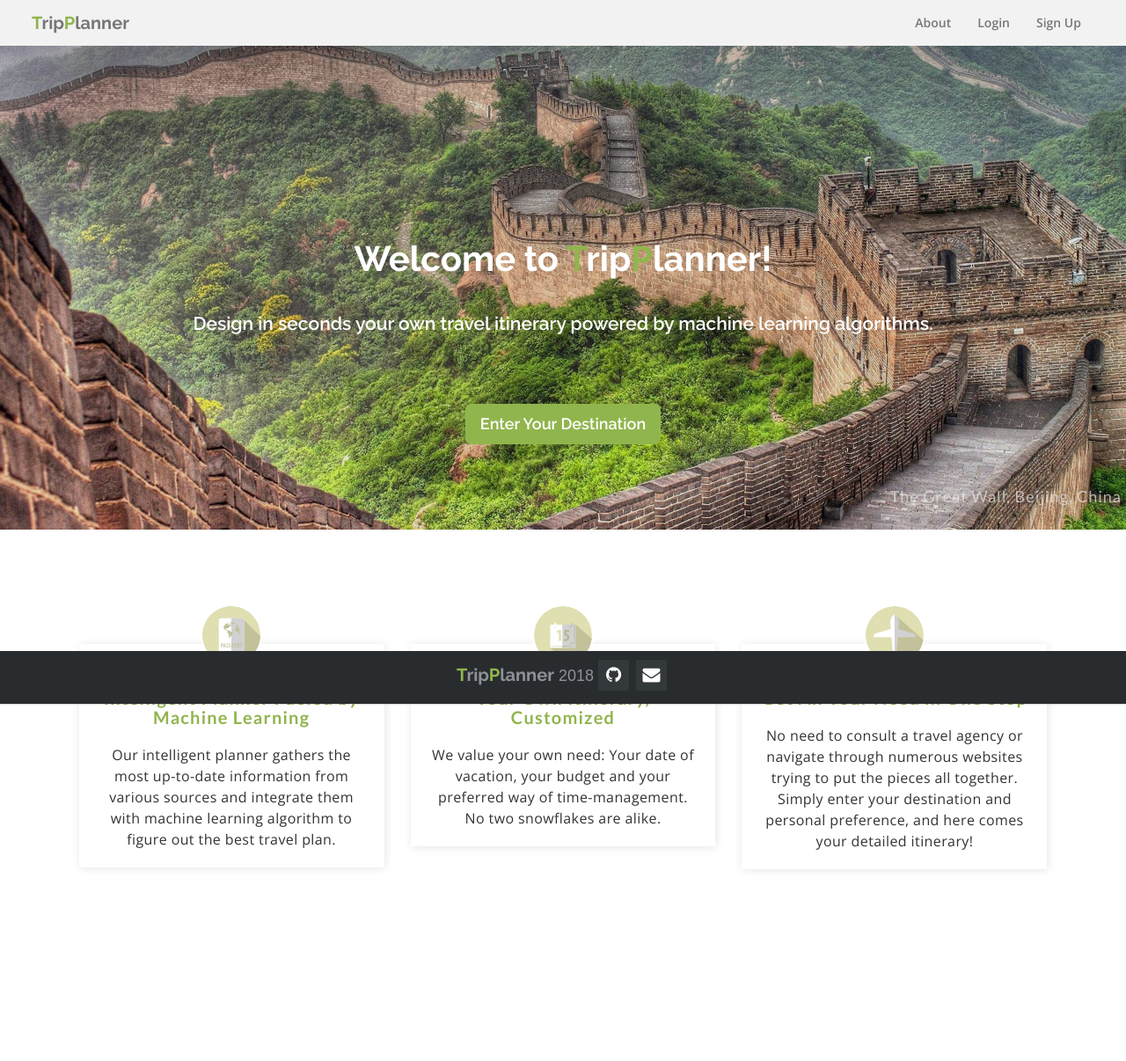
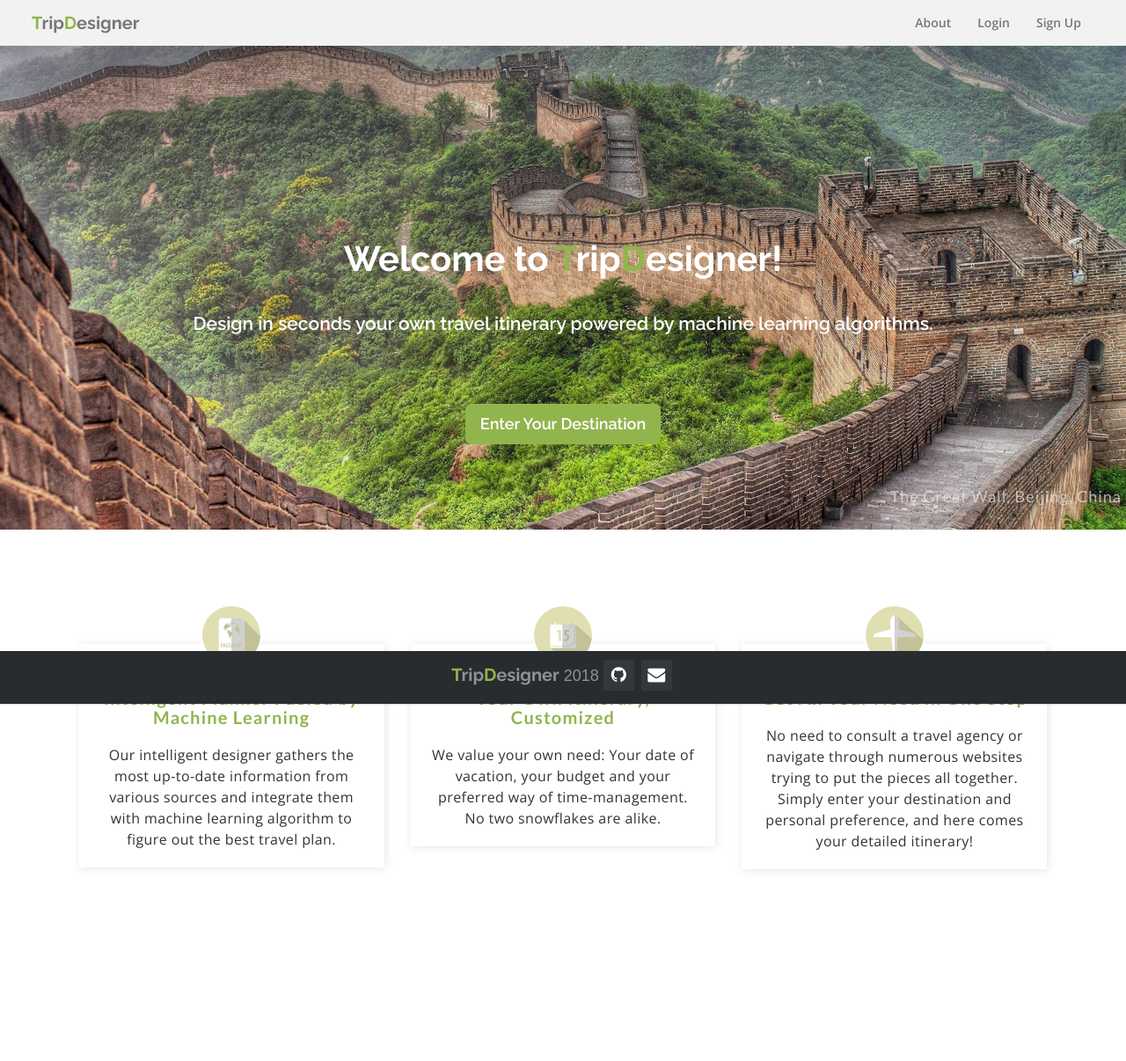
Before and after one commit to HezhiWang/TripDesigner, a Django app: page /trip/ in a window 1280 px wide. Shown: the top 1206 px of the page at 88% size. Run offline with Django 3.2, Linux system fonts and the light colour scheme; some libraries are stand-ins or nearby versions.

Commit message:
change brand

```diff
--- a/trip/templates/trip/about.html
+++ b/trip/templates/trip/about.html
@@ -2,10 +2,10 @@
 {% include "trip/header.html" %}
 <div class="container" style="margin: 50px 20px">
 	<div class="about">
-		<h4 style="font-size:24px">About TripPlanner</h4>
+		<h4 style="font-size:24px">About TripDesigner</h4>
 		<p>It is always fun to go on a trip, but a pain to make plans for it. You'll need to choose your destination, set the date, book the flight and hotel, figure out the locations of most popular tourist attractions and trendy restaurants. It is common to spend many hours, and even some money, reading through various travel guides, consulting a travel agency or Google your destination and try putting the pieces together from numerous travel notes.
 		</p>
-		<p>TripPlanner is an intelligent personal trip plan designer. We can customize a detailed travel itinerary that provides recommendations for tourists attractions and accommodations, as well as other userful travel tips. It is optimized by machine learning algorithms to find the best arrangment.</p>
+		<p>TripDesigner is an intelligent personal trip plan designer. We can customize a detailed travel itinerary that provides recommendations for tourists attractions and accommodations, as well as other userful travel tips. It is optimized by machine learning algorithms to find the best arrangment.</p>
 
 		<p>This website is the class project for DS-GA 3001 - Advanced Python, which originates from a previous class project for DS-GA 1007 - Programming for Data Science. The front end is written in HTML, CSS and JavaScript, and backend deployed in Python and Django framework.</p>
 
--- a/trip/templates/trip/footer.html
+++ b/trip/templates/trip/footer.html
@@ -1,7 +1,7 @@
 
 <div class="footer">
 	<span class="brand">
-    <span style="color:rgb(145, 181, 77);">T</span>rip<span style="color:rgb(145, 181, 77);">P</span>lanner</span> 2018
+    <span style="color:rgb(145, 181, 77);">T</span>rip<span style="color:rgb(145, 181, 77);">D</span>esigner</span> 2018
     <a class="footer-icons" href="https://github.com/HezhiWang/TripDesigner"><i class="fa fa-github"></i></a>
     <a class="footer-icons" href="mailto:hz1411@nyu.edu"><i class="fa fa-envelope"></i></a>
 </div>
--- a/trip/templates/trip/header.html
+++ b/trip/templates/trip/header.html
@@ -2,7 +2,7 @@
 <!DOCTYPE html>
 <html>
     <head>
-        <title>TripPlanner</title>
+        <title>TripDesigner</title>
         <link rel="stylesheet" href="https://maxcdn.bootstrapcdn.com/bootstrap/3.3.5/css/bootstrap.min.css">
         <script src="https://cdnjs.cloudflare.com/ajax/libs/modernizr/2.8.3/modernizr.min.js" type="text/javascript" async></script>
         <link rel="stylesheet" type="text/css" href="{% static 'trip/main.css' %}">
@@ -22,7 +22,7 @@
                 <span class="icon-bar"></span>
                 <span class="icon-bar"></span>
                 </button>
-                <a class="navbar-brand brand" href="/trip"><span style="color:rgb(145, 181, 77);">T</span>rip<span style="color:rgb(145, 181, 77);">P</span>lanner</a >
+                <a class="navbar-brand brand" href="/trip"><span style="color:rgb(145, 181, 77);">T</span>rip<span style="color:rgb(145, 181, 77);">D</span>esigner</a >
             </div>
             <div class="collapse navbar-collapse" id="bs-nav-demo">
                 <ul class="nav navbar-nav navbar-right" >
--- a/trip/templates/trip/landing.html
+++ b/trip/templates/trip/landing.html
@@ -5,7 +5,7 @@
     <div class="container" style="height: 550px">
         <!-- <div id="landing"> -->
         <div id="landing-header">
-                <h1>Welcome to <span style="color:rgb(145, 181, 77);">T</span>rip<span style="color:rgb(145, 181, 77);">P</span>lanner!</h1>
+                <h1>Welcome to <span style="color:rgb(145, 181, 77);">T</span>rip<span style="color:rgb(145, 181, 77);">D</span>esigner!</h1>
                 <h3>Design in seconds your own travel itinerary powered by machine learning algorithms.</h3>
                 <a href="{% url 'search' %}" class="btn btn-lg btn-success" style="font-family:'Raleway', sans-serif; font-weight: 600">Enter Your Destination</a>
         </div>
@@ -31,7 +31,7 @@
                 <div class="intro">
                     <h4 style="font-size:20px">Intelligent Planner Fueled by Machine Learning</h4>
                        <div class="intro-text">
-                           Our intelligent planner gathers the most up-to-date information from various sources and integrate them with machine learning algorithm to figure out the best travel plan.
+                           Our intelligent designer gathers the most up-to-date information from various sources and integrate them with machine learning algorithm to figure out the best travel plan.
                        </div>
                 </div>
             </div>
```
